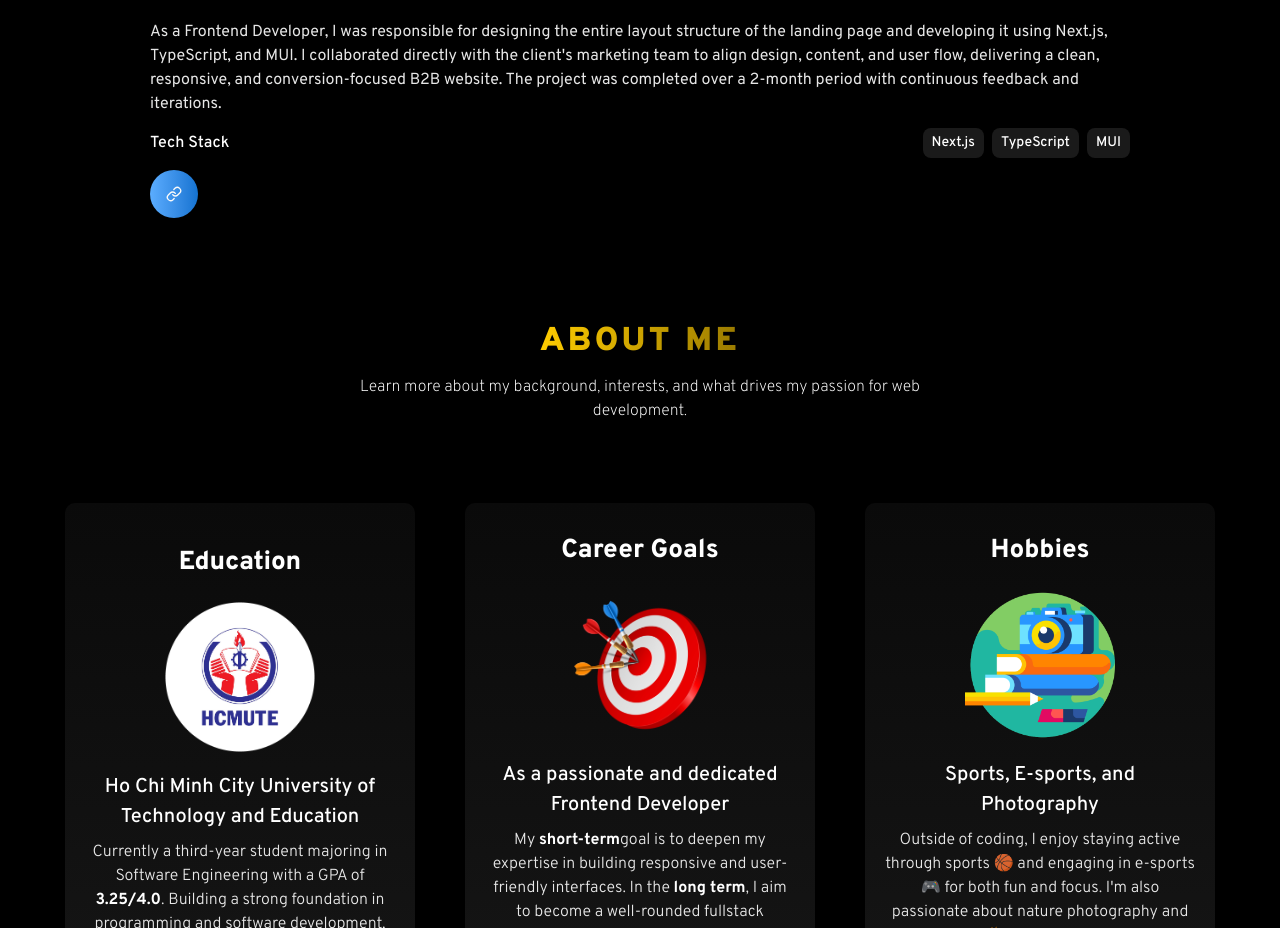
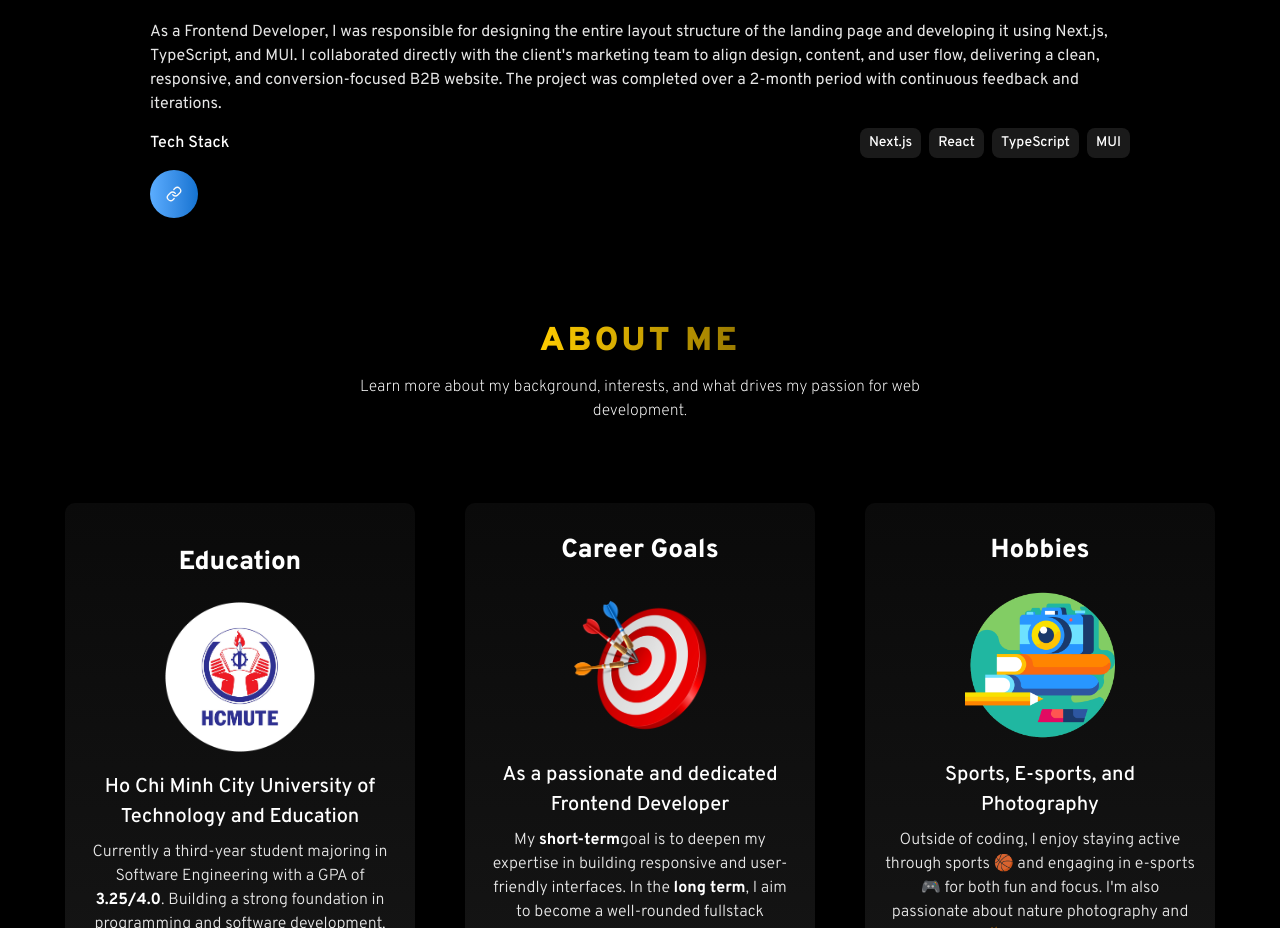
Before and after one commit to zzVu77/my-portfolio, a Next.js app: page / in a window 1280 px wide. Shown: the part 5030-5958 px from the top of the page. Built offline with nearby package versions, Linux system fonts and the light colour scheme.

Commit message:
feat: update tech stack in experienceData to include React

```diff
--- a/constant/index.ts
+++ b/constant/index.ts
@@ -89,7 +89,7 @@ export const experienceData = [
     description:
       "As a Frontend Developer, I was responsible for designing the entire layout structure of the landing page and developing it using Next.js, TypeScript, and MUI. I collaborated directly with the client's marketing team to align design, content, and user flow, delivering a clean, responsive, and conversion-focused B2B website. The project was completed over a 2-month period with continuous feedback and iterations.",
     duration: "02/2025 – 04/2025",
-    techStack: ["Next.js", "TypeScript", "MUI"],
+    techStack: ["Next.js", "React", "TypeScript", "MUI"],
     linkProducts: ["https://diennuochoangkim.vn/"],
   },
 ];
```
